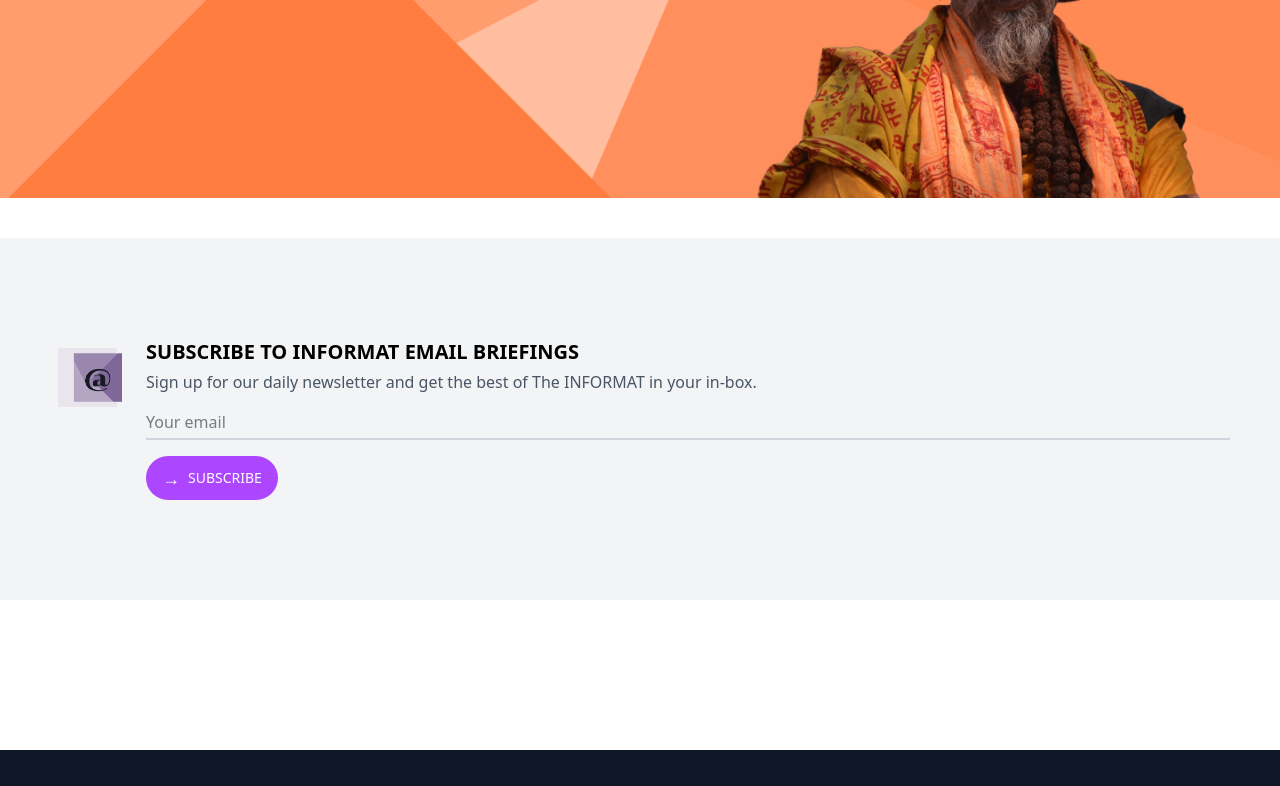
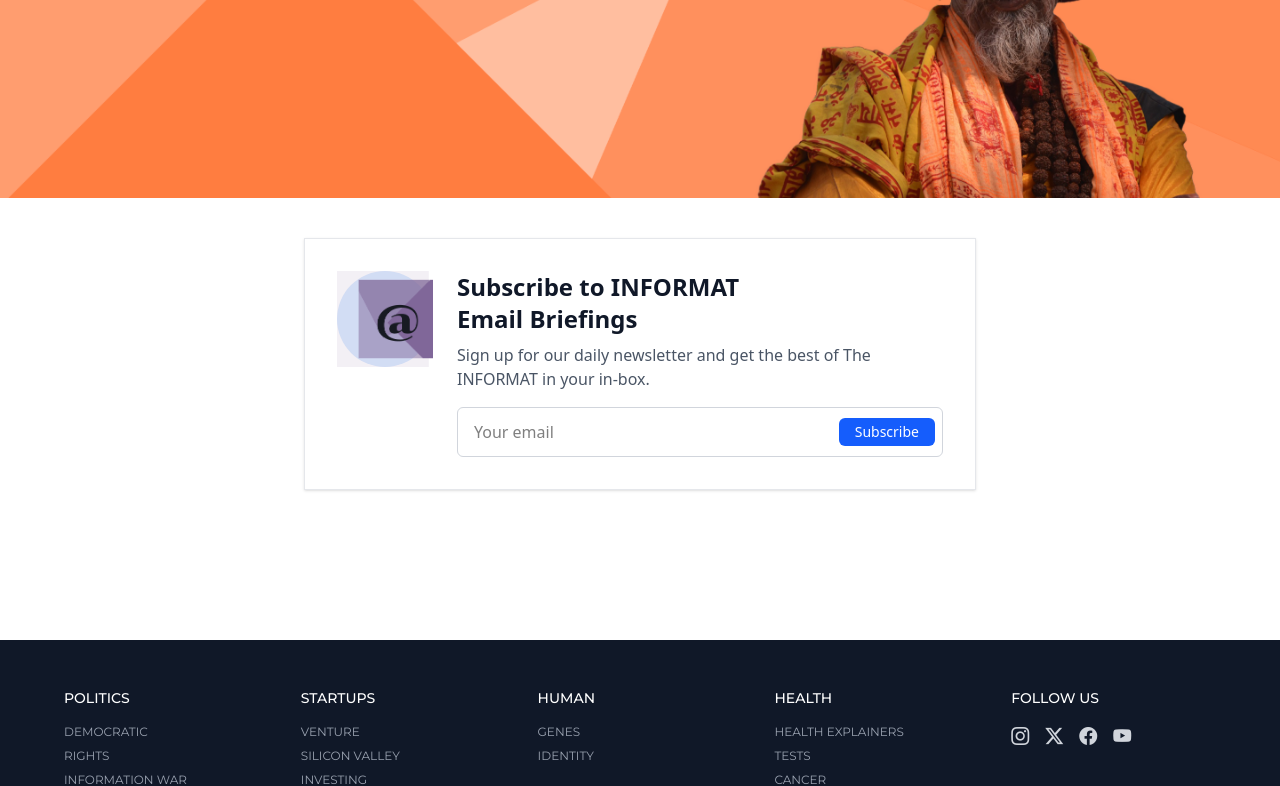
Before and after one commit to Iam-samyog/Informat-Modern-Newspaper-Website, a React (Vite) app: page / in a window 1280 px wide. Shown: the part 540-1326 px from the top of the page. Built offline with nearby package versions, Linux system fonts and the light colour scheme; a web font is replaced by a local one.

Commit message:
Made some changes on Newletter.jsx . Used Ai to produce replica

```diff
--- a/src/Components/Newsletter.jsx
+++ b/src/Components/Newsletter.jsx
@@ -1,58 +1,110 @@
-import React, { useState } from 'react'
+// import React, { useState } from 'react'
+
+// const Newsletter = () => {
+
+// const [email, setEmail] = useState('');
+
+// const handleSubmit = (e) => {
+//   e.preventDefault();
+//   // Handle the subscription logic
+//   console.log('Email submitted:', email);
+//   // Reset the form
+//   setEmail('');
+// };
+
+// return (
+//     <>
+
+//   <div className="bg-gray-100 px-[50px] py-[100px] ">
+//     <div className="flex align-center items-start space-x-4 container mx-auto  max-w-[1350px]">
+//       <div className=" p-2 w-20 h-20 flex items-center justify-center relative">
+//      <img src="/public/img/rubric icon.png" alt=""  className='w-full h-auto'/>
+//       </div>
+
+//       <div className="flex-1">
+//         <h2 className="text-xl font-bold uppercase mb-1">Subscribe to INFORMAT Email Briefings</h2>
+
+//         <p className="text-gray-600 mb-4">
+//           Sign up for our daily newsletter and get the best of The INFORMAT in your in-box.
+//         </p>
+
+//         <form onSubmit={handleSubmit} className="flex flex-col">
+//           <input
+//             type="email"
+//             value={email}
+//             onChange={(e) => setEmail(e.target.value)}
+//             placeholder="Your email"
+//             className="border-b-2 border-gray-300 pb-1 mb-4 bg-transparent focus:outline-none focus:border-purple-500"
+//             required
+//           />
+
+//           <div>
+//             <button
+//               type="submit"
+//               className="bg-purple-500 text-white px-4 py-2 rounded-full flex items-center space-x-2 hover:bg-purple-600 transition-colors"
+//             >
+//               <span className="text-lg">→</span>
+//               <span className="uppercase text-sm font-medium">Subscribe</span>
+//             </button>
+//           </div>
+//         </form>
+//       </div>
+//     </div>
+//   </div>
+//     </>
+//   )
+// }
+
+// export default Newsletter;
+import React from 'react'
 
 const Newsletter = () => {
-
-const [email, setEmail] = useState('');
-
-const handleSubmit = (e) => {
-  e.preventDefault();
-  // Handle the subscription logic
-  console.log('Email submitted:', email);
-  // Reset the form
-  setEmail('');
-};
-
   return (
     <>
-
-  <div className="bg-gray-100 px-[50px] py-[100px] ">
-    <div className="flex align-center items-start space-x-4 container mx-auto  max-w-[1350px]">
-      <div className=" p-2 w-20 h-20 flex items-center justify-center relative">
-     <img src="/public/img/rubric icon.png" alt=""  className='w-full h-auto'/>
+     <div className="bg-white p-6 md:p-8 max-w-2xl mx-auto border border-gray-200 shadow-sm">
+      <div className="flex flex-col md:flex-row items-start gap-6">
+        {/* Left Column - Image */}
+        <div className="flex-shrink-0 mx-auto md:mx-0">
+          <div className="w-24 h-24 bg-blue-100 rounded-full flex items-center justify-center">
+          <div className="w-24 h-24  overflow-hidden">
+  <img
+    src="/img/rubric icon.png"
+    alt="Newsletter"
+    className="w-full h-full object-cover"
+  />
 </div>
 
-      <div className="flex-1">
-        <h2 className="text-xl font-bold uppercase mb-1">Subscribe to INFORMAT Email Briefings</h2>
 
-        <p className="text-gray-600 mb-4">
+          </div>
+        </div>
+
+        {/* Right Column - Text Content */}
+        <div className="flex-1 w-full">
+          <h2 className="text-xl md:text-2xl font-bold text-gray-900 mb-2">
+            Subscribe to INFORMAT<br />
+            Email Briefings
+          </h2>
+          <p className="text-gray-600 text-sm md:text-base mb-4">
             Sign up for our daily newsletter and get the best of The INFORMAT in your in-box.
           </p>
 
-        <form onSubmit={handleSubmit} className="flex flex-col">
+          {/* Email Input */}
+          <div className="relative">
             <input
               type="email"
-            value={email}
-            onChange={(e) => setEmail(e.target.value)}
               placeholder="Your email"
-            className="border-b-2 border-gray-300 pb-1 mb-4 bg-transparent focus:outline-none focus:border-purple-500"
-            required
+              className="w-full px-4 py-3 border border-gray-300 rounded-md focus:outline-none focus:ring-2 focus:ring-blue-500 focus:border-transparent"
             />
-
-          <div>
-            <button
-              type="submit"
-              className="bg-purple-500 text-white px-4 py-2 rounded-full flex items-center space-x-2 hover:bg-purple-600 transition-colors"
-            >
-              <span className="text-lg">→</span>
-              <span className="uppercase text-sm font-medium">Subscribe</span>
+            <button className="absolute right-2 top-1/2 transform -translate-y-1/2 bg-blue-600 text-white px-4 py-1 rounded-md text-sm font-medium hover:bg-blue-700 transition-colors">
+              Subscribe
             </button>
-          </div>
-        </form>
           </div>
         </div>
       </div>
+    </div>
+
     </>
   )
 }
 
-export default Newsletter;
+export default Newsletter
```
Lines whose indentation alone changed are shown as unchanged.
